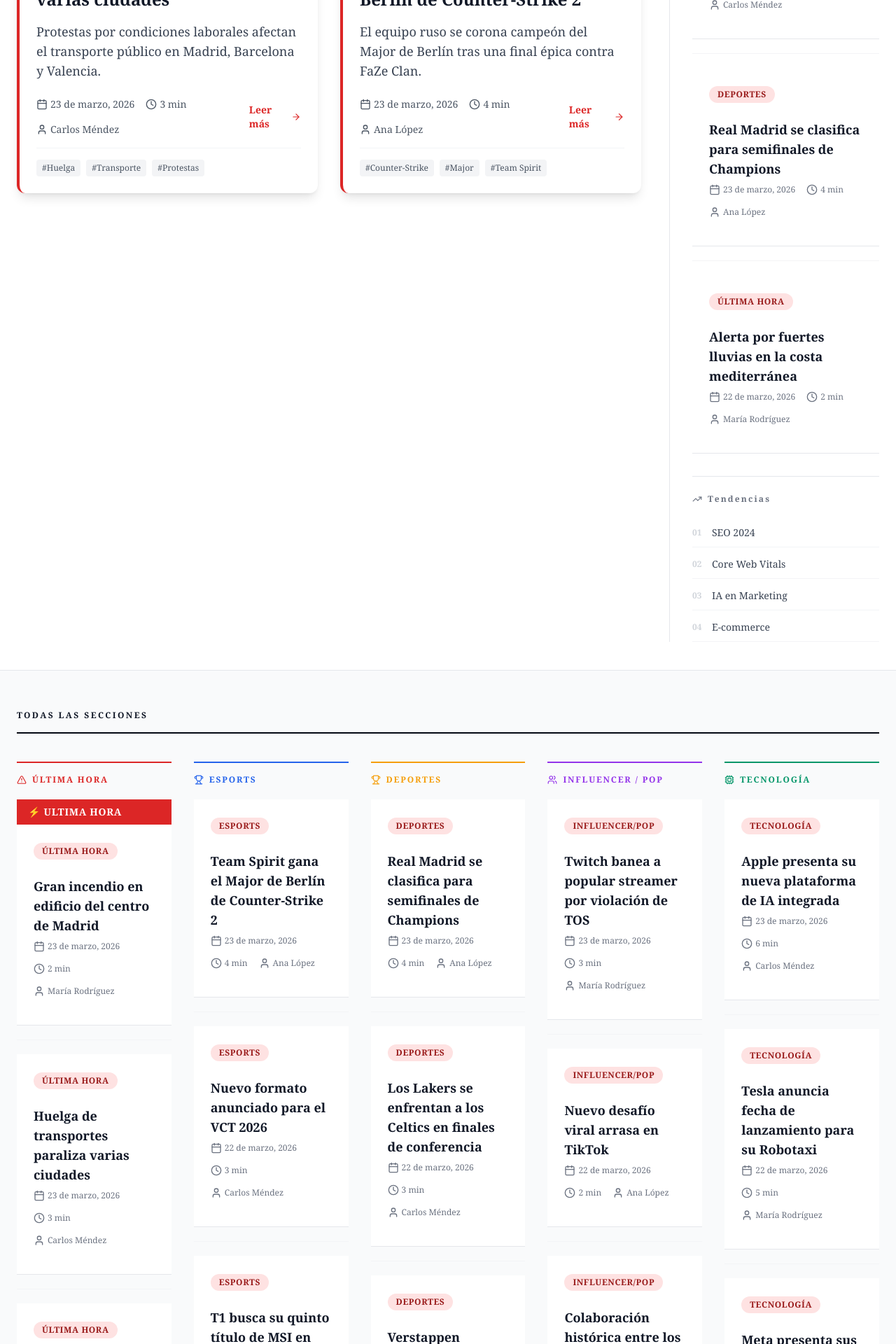
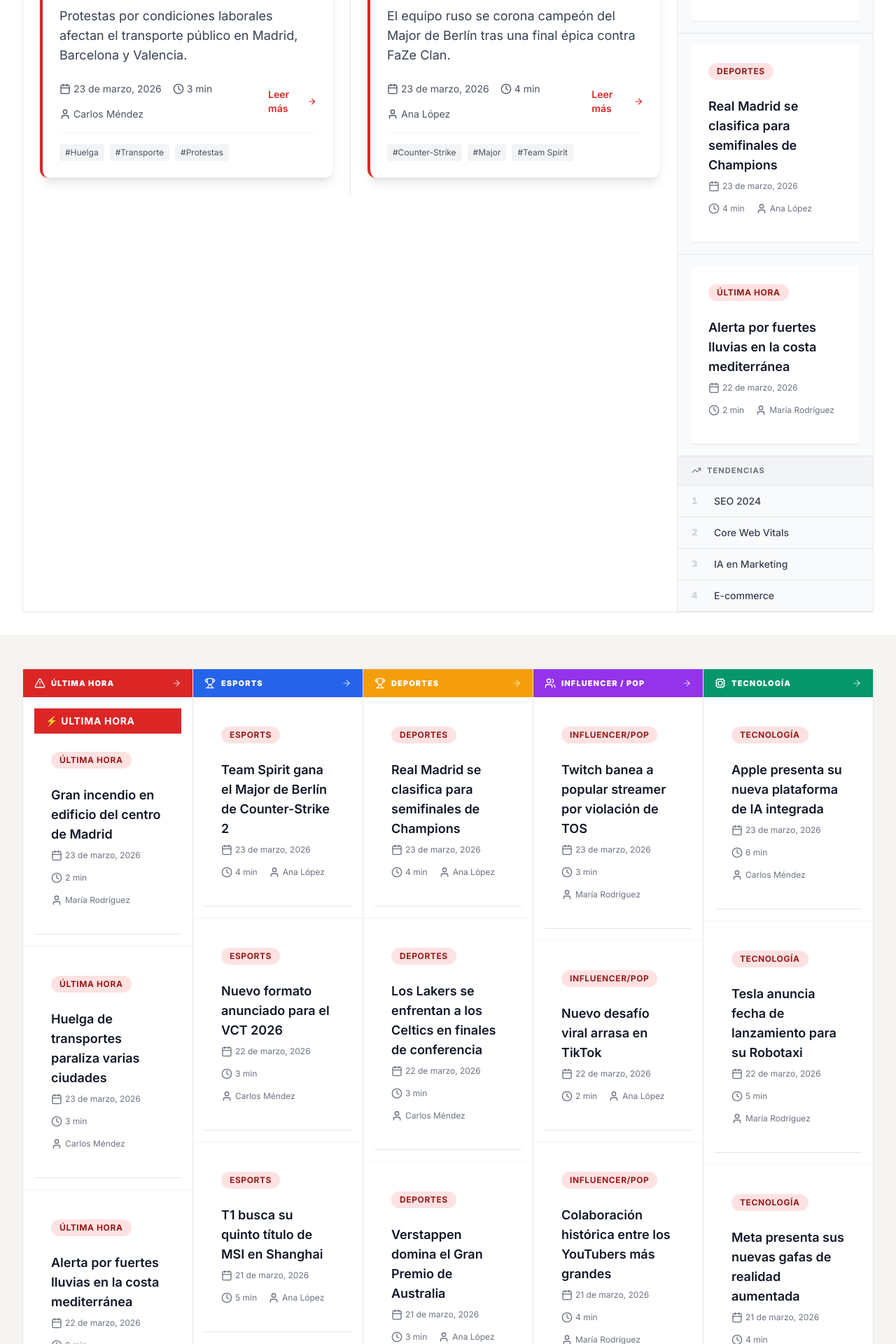
Before and after one commit to clawdbot-liaz/seo-blog-periodico, a Next.js app: page / in a window 1280 px wide. Shown: the part 860-2780 px from the top of the page at 70% size. Built offline with nearby package versions, Linux system fonts and the light colour scheme.

Commit message:
Update: Complete homepage redesign with new grid system, colored category headers, improved sidebar, and professional newspaper layout

```diff
--- a/app/page.tsx
+++ b/app/page.tsx
@@ -1,43 +1,53 @@
 import Link from 'next/link'
 import { getPosts } from '@/lib/posts'
 import NewsCard from '@/components/NewsCard'
-import { Zap, TrendingUp, AlertTriangle, Trophy, Users, Cpu } from 'lucide-react'
+import { Zap, TrendingUp, AlertTriangle, Trophy, Users, Cpu, ArrowRight } from 'lucide-react'
 
 const CATEGORIES = [
   {
     key: 'ÚLTIMA HORA',
     label: 'Última Hora',
     icon: AlertTriangle,
-    accent: 'text-red-600',
-    bar: 'bg-red-600',
+    color: 'bg-red-600',
+    light: 'bg-red-50',
+    text: 'text-red-600',
+    href: '/ultima-hora',
   },
   {
     key: 'ESPORTS',
     label: 'Esports',
     icon: Trophy,
-    accent: 'text-blue-600',
-    bar: 'bg-blue-600',
+    color: 'bg-blue-600',
+    light: 'bg-blue-50',
+    text: 'text-blue-600',
+    href: '/esports',
   },
   {
     key: 'DEPORTES',
     label: 'Deportes',
     icon: Trophy,
-    accent: 'text-amber-500',
-    bar: 'bg-amber-500',
+    color: 'bg-amber-500',
+    light: 'bg-amber-50',
+    text: 'text-amber-600',
+    href: '/deportes',
   },
   {
     key: 'INFLUENCER/POP',
     label: 'Influencer / Pop',
     icon: Users,
-    accent: 'text-purple-600',
-    bar: 'bg-purple-600',
+    color: 'bg-purple-600',
+    light: 'bg-purple-50',
+    text: 'text-purple-600',
+    href: '/influencer-pop',
   },
   {
     key: 'TECNOLOGÍA',
     label: 'Tecnología',
     icon: Cpu,
-    accent: 'text-emerald-600',
-    bar: 'bg-emerald-600',
+    color: 'bg-emerald-600',
+    light: 'bg-emerald-50',
+    text: 'text-emerald-600',
+    href: '/tecnologia',
   },
 ]
 
@@ -49,11 +59,9 @@ export default async function Home() {
   const newspaperPosts = posts.map((post, index) => ({
     ...post,
     author:
-      index % 3 === 0
-        ? 'María Rodríguez'
-        : index % 3 === 1
-        ? 'Carlos Méndez'
-        : 'Ana López',
+      index % 3 === 0 ? 'María Rodríguez'
+      : index % 3 === 1 ? 'Carlos Méndez'
+      : 'Ana López',
     isBreaking: index === 0,
     isFeatured: index < 3,
     imageUrl: index % 4 === 0 ? '/placeholder.jpg' : undefined,
@@ -63,157 +71,137 @@ export default async function Home() {
   const latestNews = newspaperPosts.slice(3, 9)
 
   return (
-    <div
-      className="min-h-screen bg-gray-50"
-      style={{ fontFamily: "'Georgia', 'Times New Roman', serif" }}
-    >
+    <div className="min-h-screen bg-[#f5f4f0]">
 
-      {/* ─── PORTADA ─────────────────────────────────────────────────── */}
-      <section className="bg-white border-b border-gray-200">
-        <div className="container mx-auto px-6 py-10">
+      {/* ══════════════════════════════════════════
+      PORTADA
+      ══════════════════════════════════════════ */}
+      <section className="bg-white">
+        <div className="container mx-auto px-4 md:px-8 py-8">
 
-          {/* Section header */}
-          <div className="flex items-center justify-between mb-8 pb-4 border-b-2 border-gray-950">
-            <h2
-              className="text-xs font-bold tracking-widest uppercase text-gray-950"
-              style={{ letterSpacing: '0.2em' }}
-            >
+          {/* Row label */}
+          <div className="flex items-center gap-3 mb-6">
+            <span className="bg-gray-950 text-white text-[11px] font-bold px-3 py-1 tracking-widest uppercase">
               Portada
-            </h2>
-            <div className="flex items-center gap-2 text-red-600">
-              <Zap className="h-3.5 w-3.5" />
-              <span
-                className="text-xs font-bold tracking-wider"
-                style={{ letterSpacing: '0.1em' }}
-              >
-                Actualizado hace 5 min
-              </span>
+            </span>
+            <div className="flex items-center gap-1.5 text-red-600">
+              <Zap className="h-3.5 w-3.5 fill-red-600" />
+              <span className="text-[11px] font-bold tracking-wide uppercase">En vivo</span>
             </div>
           </div>
 
-          {/* Main grid: content + sidebar */}
-          <div className="grid lg:grid-cols-[1fr_300px] gap-10">
+          {/* Content + Sidebar */}
+          <div className="grid lg:grid-cols-[1fr_280px] gap-0 border border-gray-200">
 
-            {/* Left — featured articles */}
-            <div>
+            {/* Main content */}
+            <div className="divide-y divide-gray-200">
+
               {/* Headline */}
               {featuredPosts[0] && (
-                <div className="pb-8 mb-8 border-b border-gray-200">
+                <div className="p-6 md:p-8">
                   <NewsCard post={featuredPosts[0]} variant="headline" />
                 </div>
               )}
 
               {/* Two sub-features */}
-              <div className="grid md:grid-cols-2 gap-8">
+              <div className="grid md:grid-cols-2 divide-x divide-gray-200">
                 {featuredPosts.slice(1).map((post) => (
-                  <div key={post.slug} className="border-t-2 border-gray-950 pt-5">
+                  <div key={post.slug} className="p-6">
                     <NewsCard post={post} variant="featured" />
                   </div>
                 ))}
               </div>
             </div>
 
-            {/* Right — sidebar */}
-            <aside className="border-l border-gray-200 pl-8 space-y-8">
+            {/* Sidebar */}
+            <div className="border-l border-gray-200 bg-gray-50 divide-y divide-gray-200">
 
-              {/* Última hora */}
-              <div>
-                <div className="flex items-center gap-2 mb-5 pb-3 border-b-2 border-red-600">
-                  <AlertTriangle className="h-3.5 w-3.5 text-red-600" />
-                  <h3
-                    className="text-xs font-bold tracking-widest text-red-600"
-                    style={{ letterSpacing: '0.18em' }}
-                  >
-                    Última Hora
-                  </h3>
-                </div>
-                <div className="space-y-5">
-                  {latestNews.slice(0, 4).map((post, i) => (
-                    <div key={post.slug} className={i > 0 ? 'pt-5 border-t border-gray-100' : ''}>
-                      <NewsCard post={post} variant="compact" />
-                    </div>
-                  ))}
-                </div>
+              {/* Última hora header */}
+              <div className="bg-red-600 px-5 py-3 flex items-center gap-2">
+                <AlertTriangle className="h-4 w-4 text-white" />
+                <span className="text-white text-[11px] font-bold tracking-widest uppercase">
+                  Última Hora
+                </span>
               </div>
 
-              {/* Tendencias */}
-              <div className="pt-6 border-t border-gray-200">
-                <div className="flex items-center gap-2 mb-5">
+              {/* Latest items */}
+              <div className="divide-y divide-gray-200">
+                {latestNews.slice(0, 4).map((post) => (
+                  <div key={post.slug} className="px-5 py-4 hover:bg-white transition-colors">
+                    <NewsCard post={post} variant="compact" />
+                  </div>
+                ))}
+              </div>
+
+              {/* Trending */}
+              <div>
+                <div className="px-5 py-3 flex items-center gap-2 bg-gray-100 border-b border-gray-200">
                   <TrendingUp className="h-3.5 w-3.5 text-gray-500" />
-                  <h4
-                    className="text-xs font-bold tracking-widest text-gray-500"
-                    style={{ letterSpacing: '0.18em' }}
-                  >
+                  <span className="text-[11px] font-bold tracking-widest uppercase text-gray-500">
                     Tendencias
-                  </h4>
+                  </span>
                 </div>
-                <ol className="space-y-1">
+                <ol>
                   {TRENDS.map((trend, i) => (
                     <li key={i}>
-                      <button className="w-full flex items-center gap-3 py-2.5 border-b border-gray-100 hover:bg-gray-50 transition-colors text-left group">
-                        <span className="text-xs text-gray-300 font-bold w-4 shrink-0">
-                          {String(i + 1).padStart(2, '0')}
+                      <button className="w-full flex items-center gap-3 px-5 py-3 border-b border-gray-200 hover:bg-white transition-colors text-left">
+                        <span className="text-[13px] font-black text-gray-300 w-5 shrink-0 tabular-nums">
+                          {i + 1}
                         </span>
-                        <span className="text-sm text-gray-700 group-hover:text-red-600 transition-colors flex-1">
-                          {trend}
-                        </span>
+                        <span className="text-sm text-gray-700 font-medium flex-1">{trend}</span>
                       </button>
                     </li>
                   ))}
                 </ol>
               </div>
 
-            </aside>
+            </div>
           </div>
         </div>
       </section>
 
-      {/* ─── SECCIONES POR CATEGORÍA ─────────────────────────────────── */}
-      <section className="container mx-auto px-6 py-14">
+      {/* ══════════════════════════════════════════
+      SECCIONES
+      ══════════════════════════════════════════ */}
+      <section className="container mx-auto px-4 md:px-8 py-12">
 
-        <div className="flex items-center gap-3 mb-10 pb-4 border-b-2 border-gray-950">
-          <h2
-            className="text-xs font-bold tracking-widest uppercase"
-            style={{ letterSpacing: '0.2em' }}
-          >
-            Todas las Secciones
-          </h2>
-        </div>
-
-        <div className="grid sm:grid-cols-2 lg:grid-cols-5 gap-8">
-          {CATEGORIES.map(({ key, label, icon: Icon, accent, bar }) => {
+        <div className="grid sm:grid-cols-2 lg:grid-cols-5 gap-px bg-gray-200 border border-gray-200">
+          {CATEGORIES.map(({ key, label, icon: Icon, color, light, text, href }) => {
             const categoryPosts = newspaperPosts
               .filter((p) => p.category === key)
               .slice(0, 3)
 
             return (
-              <div key={key}>
-                {/* Category header */}
-                <div className={`h-0.5 w-full ${bar} mb-4`} />
-                <div className="flex items-center gap-2 mb-5">
-                  <Icon className={`h-3.5 w-3.5 ${accent} shrink-0`} />
-                  <h3
-                    className={`text-xs font-bold tracking-widest ${accent}`}
-                    style={{ letterSpacing: '0.15em' }}
-                  >
-                    {label.toUpperCase()}
-                  </h3>
+              <div key={key} className="bg-white flex flex-col">
+
+                {/* Category header — clearly colored */}
+                <div className={`${color} px-4 py-3 flex items-center justify-between`}>
+                  <div className="flex items-center gap-2">
+                    <Icon className="h-4 w-4 text-white" />
+                    <span className="text-white text-[11px] font-black tracking-widest uppercase">
+                      {label}
+                    </span>
+                  </div>
+                  <Link href={href} className="text-white/70 hover:text-white transition-colors">
+                    <ArrowRight className="h-3.5 w-3.5" />
+                  </Link>
                 </div>
 
-                <div className="space-y-5">
-                  {categoryPosts.map((post, i) => (
-                    <div key={post.slug} className={i > 0 ? 'pt-5 border-t border-gray-100' : ''}>
+                {/* Posts */}
+                <div className="flex-1 divide-y divide-gray-100">
+                  {categoryPosts.map((post) => (
+                    <div key={post.slug} className="px-4 py-4 hover:bg-gray-50 transition-colors">
                       <NewsCard post={post} variant="compact" />
                     </div>
                   ))}
                 </div>
 
+                {/* Footer link */}
                 <Link
-                  href={`/${key.toLowerCase().replace('/', '-')}`}
-                  className={`inline-flex items-center gap-1 mt-5 text-xs font-bold tracking-wider ${accent} hover:underline no-underline`}
-                  style={{ letterSpacing: '0.1em' }}
+                  href={href}
+                  className={`flex items-center justify-center gap-1.5 py-3 border-t border-gray-100 ${light} ${text} text-[11px] font-bold tracking-wider uppercase hover:opacity-80 transition-opacity no-underline`}
                 >
-                  Ver más →
+                  Ver sección <ArrowRight className="h-3 w-3" />
                 </Link>
               </div>
             )
@@ -221,34 +209,32 @@ export default async function Home() {
         </div>
       </section>
 
-      {/* ─── DESTACADOS DEL DÍA ──────────────────────────────────────── */}
-      <section className="border-t border-gray-200 bg-white">
-        <div className="container mx-auto px-6 py-14">
+      {/* ══════════════════════════════════════════
+      DESTACADOS DEL DÍA
+      ══════════════════════════════════════════ */}
+      <section className="bg-white border-t border-gray-200">
+        <div className="container mx-auto px-4 md:px-8 py-10">
 
-          <div className="flex items-center justify-between mb-10 pb-4 border-b-2 border-gray-950">
-            <div className="flex items-center gap-2">
-              <Zap className="h-3.5 w-3.5 text-red-600" />
-              <h2
-                className="text-xs font-bold tracking-widest"
-                style={{ letterSpacing: '0.2em' }}
-              >
-                DESTACADOS DEL DÍA
-              </h2>
+          {/* Header */}
+          <div className="flex items-center gap-3 mb-8">
+            <div className="bg-gray-950 flex items-center gap-2 px-3 py-2">
+              <Zap className="h-4 w-4 text-yellow-400 fill-yellow-400" />
+              <span className="text-white text-[11px] font-black tracking-widest uppercase">
+                Destacados del día
+              </span>
             </div>
-            <div className="h-px flex-1 bg-gray-200 mx-6" />
-            <span className="text-xs text-gray-400">
+            <div className="flex-1 h-px bg-gray-200" />
+            <span className="text-[11px] text-gray-400 tabular-nums">
               {new Date().toLocaleDateString('es-ES', { day: 'numeric', month: 'long', year: 'numeric' })}
             </span>
           </div>
 
-          <div className="grid md:grid-cols-3 gap-10">
+          {/* Cards */}
+          <div className="grid md:grid-cols-3 gap-px bg-gray-200 border border-gray-200">
             {newspaperPosts
               .filter((p) => p.isFeatured)
-              .map((post, i) => (
-                <div
-                  key={post.slug}
-                  className={`${i < 2 ? 'md:border-r md:border-gray-200 md:pr-10' : ''}`}
-                >
+              .map((post) => (
+                <div key={post.slug} className="bg-white p-6 hover:bg-gray-50 transition-colors">
                   <NewsCard post={post} variant="default" />
                 </div>
               ))}
```
